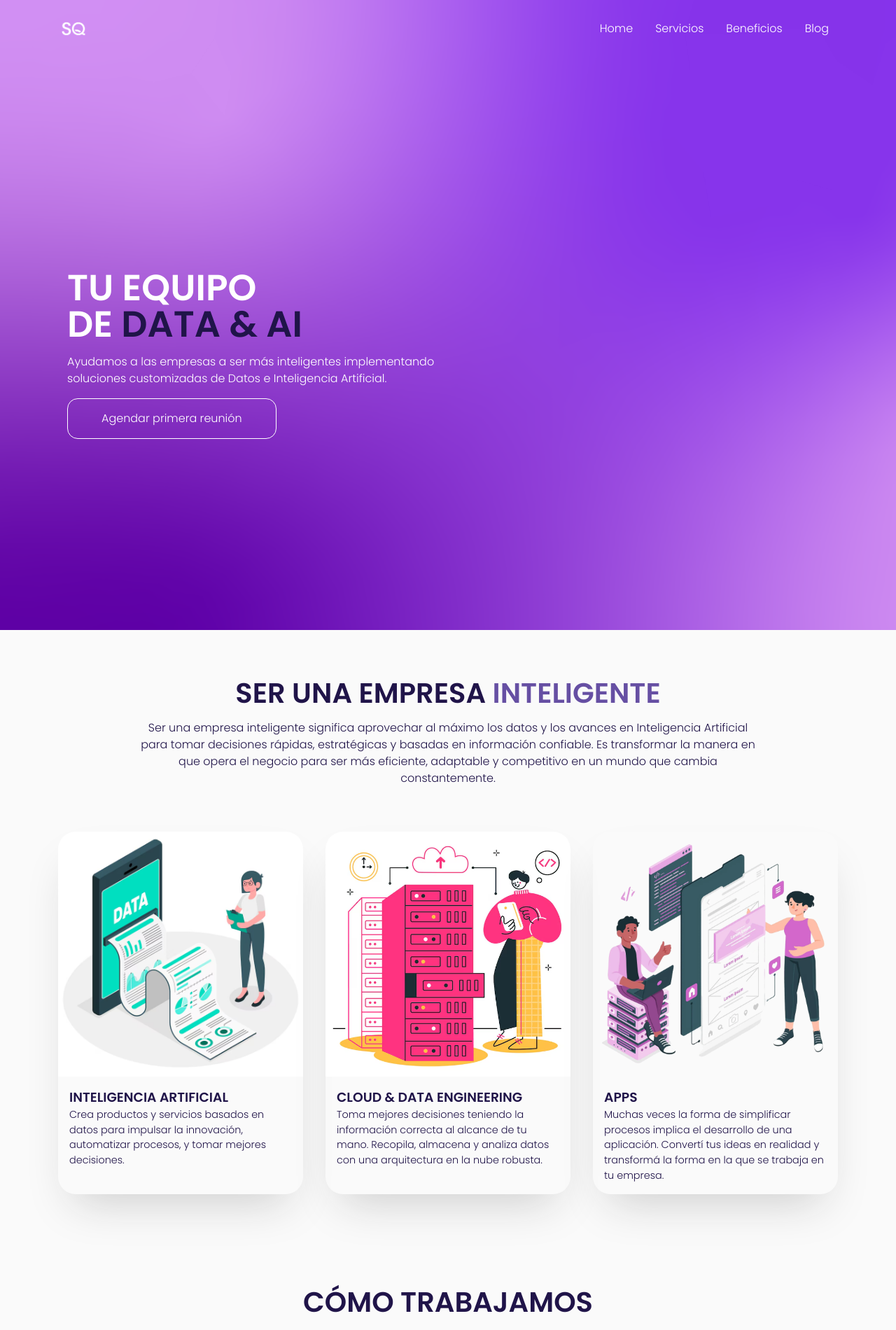
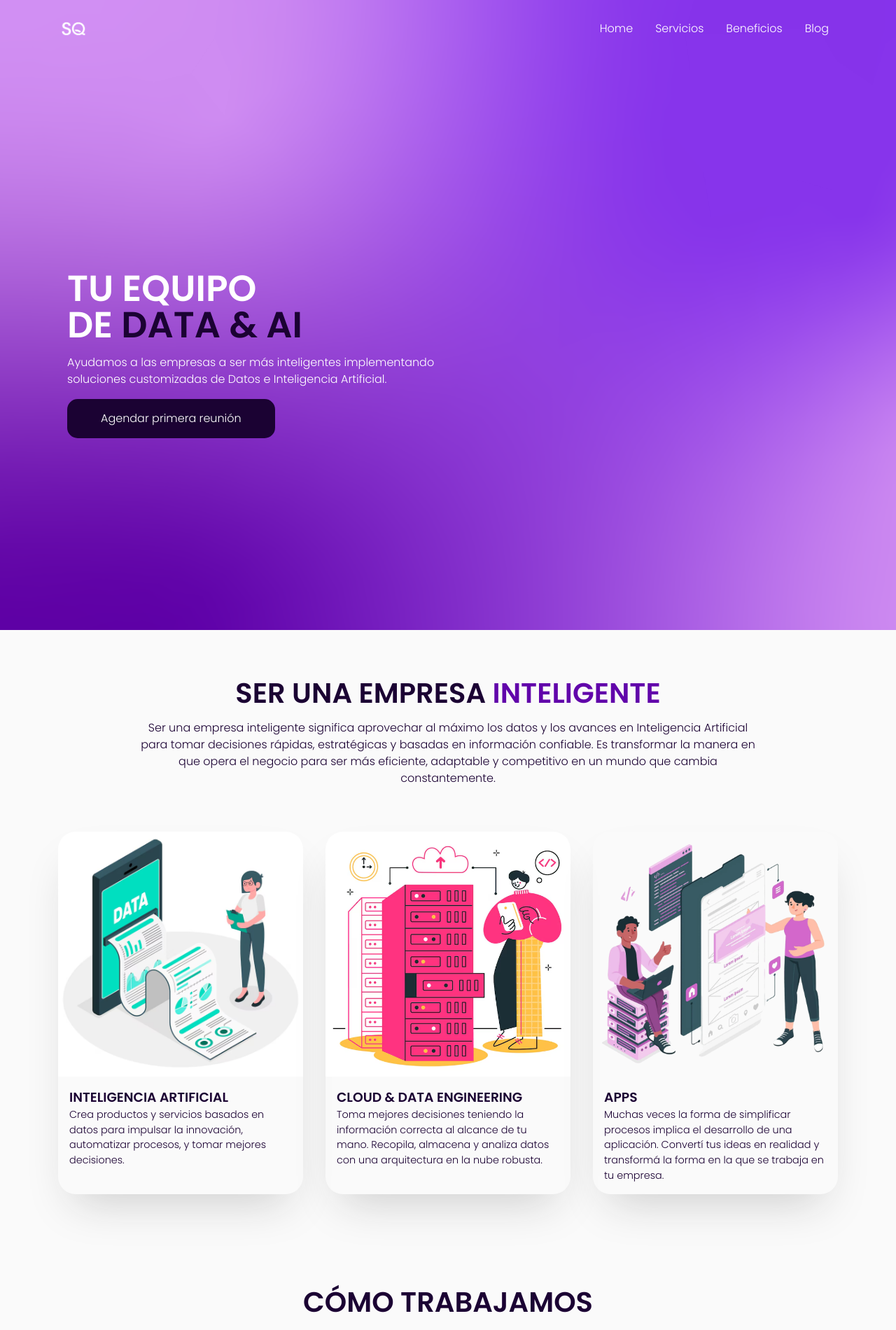
Before and after one commit to squadralabs/squadralabs.github.io, a Jekyll site: the page index.html, which Jekyll copies as it is, in a window 1280 px wide. Shown: the top 1900 px of the page at 70% size. Built offline with Jekyll 4.4.1, drawn with Linux system fonts in a browser that asks for light colours.

Commit message:
style: update color variables with new branding manual reference

```diff
--- a/assets/css/main.css
+++ b/assets/css/main.css
@@ -7,17 +7,17 @@
 }
 
 :root {
-  --clr-purple-dark: #201449;
-  --clr-purple: #664fa3;
-  --clr-purple-light: #b565ff;
-  --clr-purple-lighter: #e4dcf0;
-  --clr-pink-light: #cb6ce6;
-  --clr-gray-darkest: #111;
+  --clr-purple-dark: #1B0233;
+  --clr-purple: #6104AA;
+  --clr-purple-light: #8734EB;
+  --clr-purple-lighter: #EDE1FF;
+  --clr-pink-light: #CF8CF2;
+  --clr-gray-darkest: #0B0B0B;
   --clr-gray-darker: #444;
   --clr-gray-dark: #696969;
   --clr-gray: #999999;
-  --clr-gray-light: #cccccc;
-  --clr-gray-lighter: #ececec;
+  --clr-gray-light: #CCCCCC;
+  --clr-gray-lighter: #ECECEC;
   --font-bold: 600;
   --font-semibold: 500;
   --font-regular: 400;
@@ -263,8 +263,8 @@ section {
 .btn {
   display: inline-block;
   padding: 1em 3em;
-  border: 1px solid #fff;
-  color: #fff;
+  color: white;
+  background-color: var(--clr-purple-dark);
   border-radius: 15px;
 }
 
```
Also changed, not shown: assets/scss/main.scss (+10 -10 lines), 1 other file.
